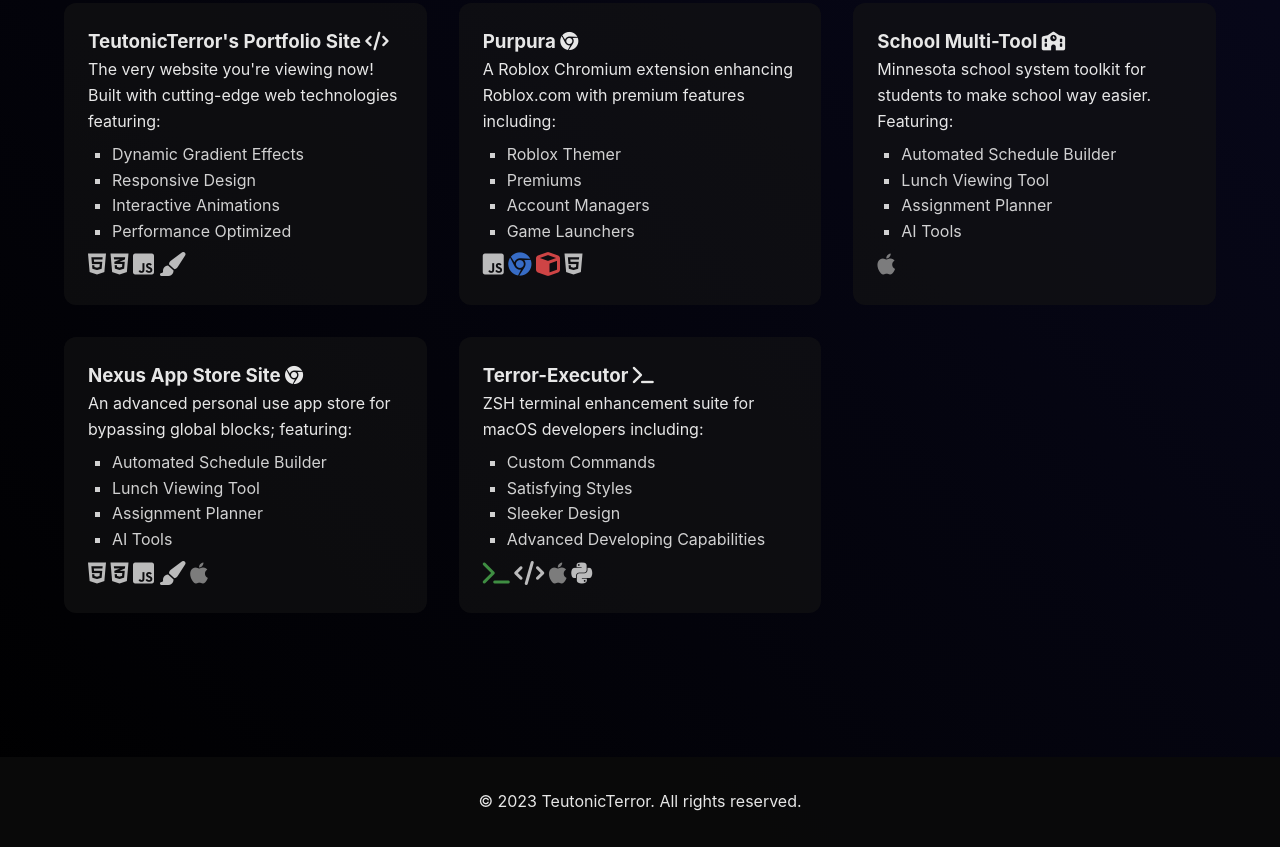
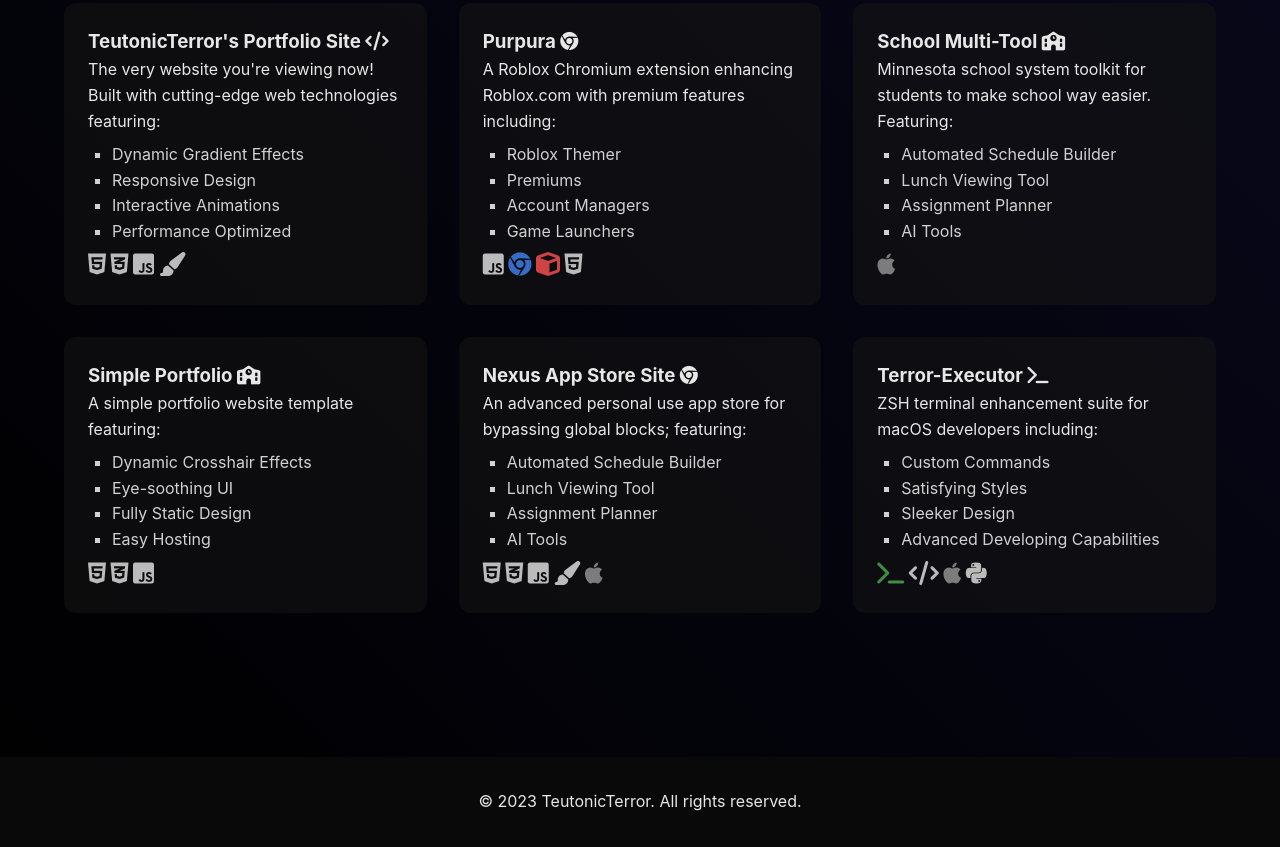
Before and after one commit to TeutonicTerrror/terrorport, a plain HTML site: page index.html in a window 1280 px wide. Shown: the part 883-1730 px from the top of the page. Drawn offline with Linux system fonts and the light colour scheme.

Commit message:
Added Simple Portfolio Website Template to my Projects
update index.html

```diff
--- a/index.html
+++ b/index.html
@@ -100,6 +100,22 @@
                 </div>
 
                 <div class="project-card">
+                    <h3>Simple Portfolio <i class="fas fa-school"></i></h3>
+                    <p>A simple portfolio website template featuring:</p>
+                    <ul class="project-features">
+                        <li>Dynamic Crosshair Effects</li>
+                        <li>Eye-soothing UI</li>
+                        <li>Fully Static Design</li>
+                        <li>Easy Hosting</li>
+                    </ul>
+                    <div class="tech-stack">
+                        <i class="fab fa-html5" title="HTML5"></i>
+                        <i class="fab fa-css3-alt" title="CSS3"></i>
+                        <i class="fab fa-js-square" title="JavaScript"></i>
+                    </div>
+                </div>
+
+                <div class="project-card">
                     <h3>Nexus App Store Site <i class="fab fa-chrome"></i></h3>
                     <p>An advanced personal use app store for bypassing global blocks; featuring:</p>
                     <ul class="project-features">
```
